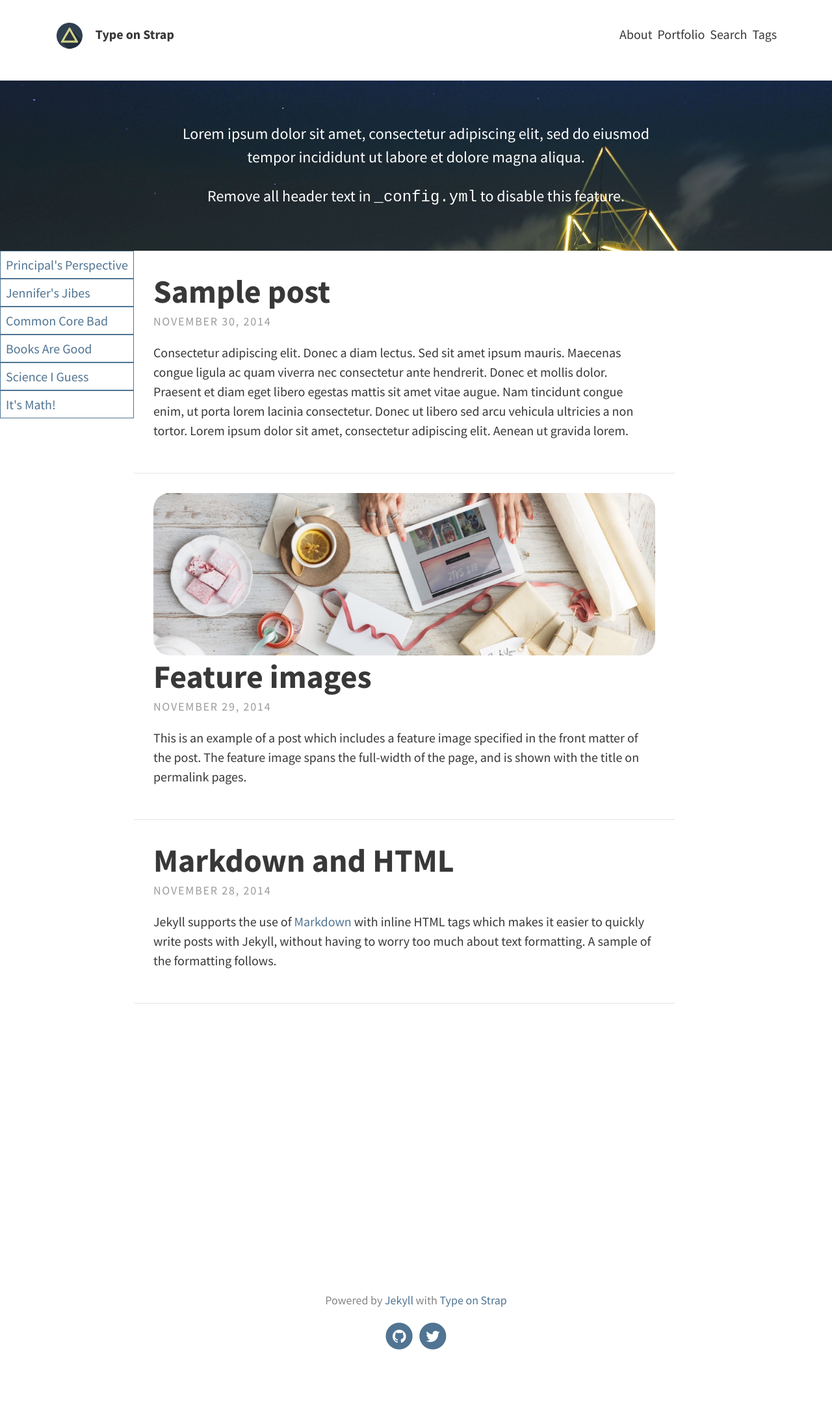
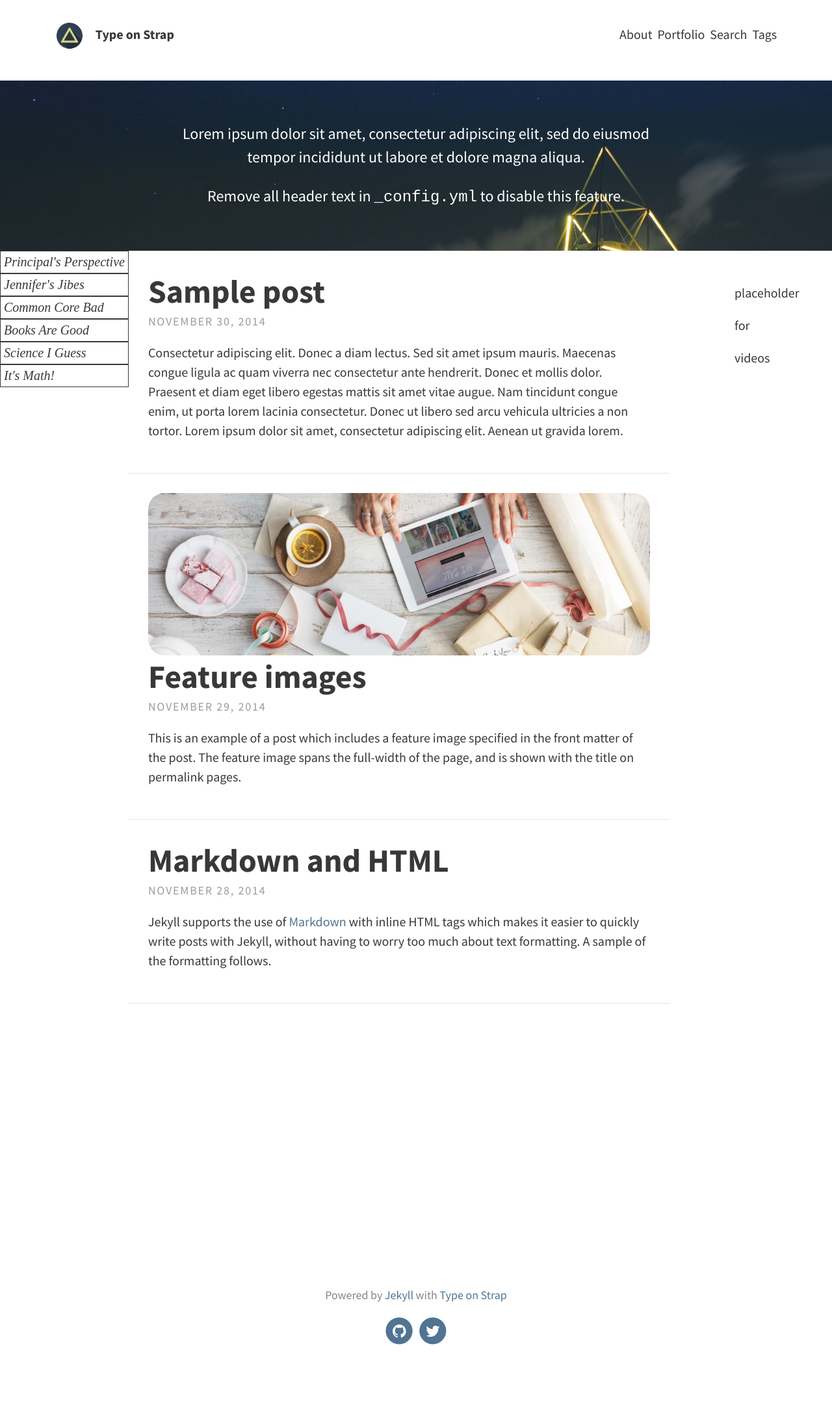
Before and after one commit to aschreck/moore-site, a Jekyll site: the page built from index.html, in a window 1280 px wide. Shown: the whole page at 65% size. Built offline with Jekyll 4.4.1, drawn with Linux system fonts in a browser that asks for light colours; the list of posts is cut into pages by our own code.

Commit message:
Add right side video column

```diff
--- /dev/null
+++ b/_includes/video_bar.html
@@ -0,0 +1,5 @@
+<div class="video-bar">
+  <p>placeholder</p>
+  <p>for</p>
+  <p>videos</p>
+</div>
--- a/_layouts/home.html
+++ b/_layouts/home.html
@@ -11,6 +11,7 @@ layout: default
   {% endif %}
 
   {% include post_bar.html %}
+  {% include video_bar.html %}
 
   <div class="posts">
     {% for post in paginator.posts %}
--- a/_sass/includes/_post_bar.scss
+++ b/_sass/includes/_post_bar.scss
@@ -4,7 +4,13 @@
     flex-direction: column;
     margin-bottom: 100%;
 } .post-bar a {
-    padding: 8px;
+    padding: 5px;
     border-style: solid;
     border-width: thin;
+    background-color: white;
+    color: $text-color;
+    font-family: 'Times New Roman', Times, serif;
+   font-style: italic;
+} .post-bar a:hover {
+    background-color: lightgray;
 }
--- /dev/null
+++ b/_sass/includes/_video_bar.scss
@@ -0,0 +1,8 @@
+.video-bar {
+  float: right;
+  display: flex;
+  flex-direction: column;
+  padding: 50px;
+  margin-bottom: 100%;
+  width: 200px;
+}
--- a/_sass/type-on-strap.scss
+++ b/_sass/type-on-strap.scss
@@ -20,3 +20,4 @@
 @import 'includes/post_nav';
 @import 'includes/navbar';
 @import 'includes/post_bar';
+@import 'includes/video_bar.scss';
```
